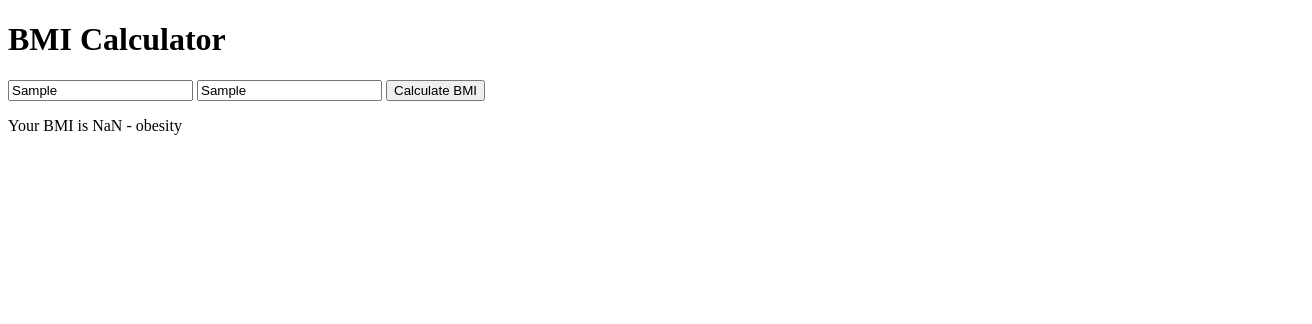
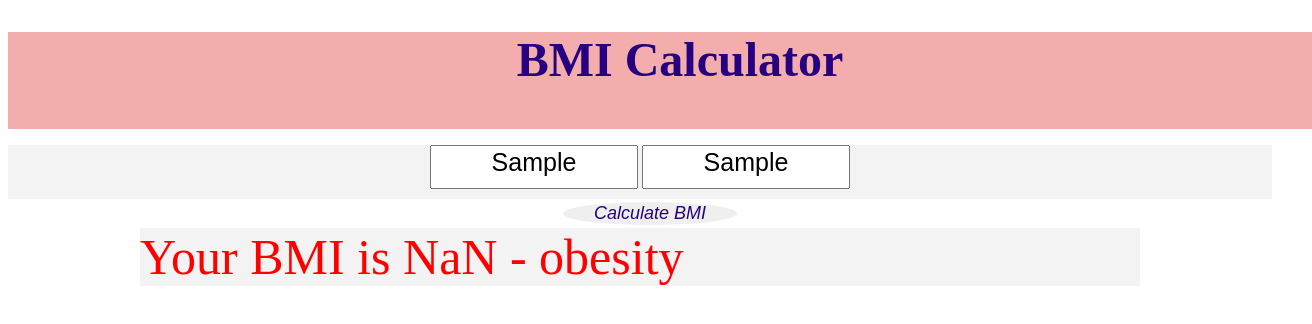
Before and after one commit to sevde18/S.E., a plain HTML site: page index.html in a window 1280 px wide. Both pictures are taken after typing "Sample", "Sample" into the empty fields and a click on the button "Calculate BMI". Shown: the whole page, 1312 px wide, since content can reach past the window. Drawn offline with Linux system fonts and the light colour scheme.

Commit message:
2.version

```diff
--- a/app.js
+++ b/app.js
@@ -1,5 +1,5 @@
-
-      document.querySelector('.btn-new').addEventListener('click', function() {
+document.querySelector('.btn').addEventListener('click', function()
+ {
   var weight = document.getElementById('weight').value;
   var height = document.getElementById('height').value;
   var bmi = weight / (height*height);
@@ -7,13 +7,24 @@
   bmiInterpratation(bmi);
 });
 
-function bmiInterpratation(bmi) {
+function bmiInterpratation(bmi)
+{
 var result;
 if(bmi<18.5)
-    {result = " - underweight";}
-    else if (bmi>=18.5 && bmi<24.9) result = " - normal weight.";
-    else if (bmi>=25&& bmi< 29.0) result = " - overweight.";
-    else result = "- obesity";
+{
+  result = " - underweight";
+  document.getElementById('result').classList.add("under-weight");
+}
+else if (bmi>=18.5 && bmi<24.9){result = " - normal weight.";
+document.getElementById('result').classList.add("normal-weight");
+}
+else if (bmi>=25 && bmi< 29.0){ result = " - overweight.";
+document.getElementById('result').classList.add("over-weight");
+}
+else{
+  result = "- obesity";
+document.getElementById('result').classList.add("obesity");
+}
 document.getElementById('result').innerHTML =
 'Your BMI is ' + Math.round(bmi * 100) / 100 + ' ' + result;
 }
--- a/index.html
+++ b/index.html
@@ -4,13 +4,17 @@
     <link rel="stylesheet" href="style.css">
   </head>
 <body>
-  <h1>BMI Calculator</h1>
+  <dir id="header">
+      <h1 class="title">BMI Calculator</h1>
+</dir>
+<div id="inputs">
+  <input type="text" placeholder="Your weight in kg" id="weight" class="input">
+  <input type="text" placeholder="Your height in m" id="height" class="input">
+  </div>
+ <div id="btndiv">  <button class="btn">Calculate BMI</button></div>
 
-  <input type="text" placeholder="Your weight in kg" id="weight">
-  <input type="text" placeholder="Your height in m" id="height">
+ <div id="result"> <p ></p>
+  <script src="app.js"></script></div>
 
-  <button class="btn-new">Calculate BMI</button>
-  <p id="result"></p>
-  <script src="app.js"></script>
 </body>
 </html>
--- a/style.css
+++ b/style.css
@@ -1,3 +1,69 @@
 .title{
-    color:purple;
+    color:rgb(38, 0, 128);
+    text-align: center;
+    font-size: 48px;
 }
+#header
+{
+background-color:rgb(243, 173, 173) ;
+width: 100%;
+height: 20%;
+padding-bottom: 10px;
+}
+#inputs{
+    text-align: center;
+    background-color:rgb(243, 243, 243) ;
+    width: 100%;
+    height: 20%;
+    padding-bottom: 10px;
+
+}
+.input{
+
+    width: 200px;
+    font-size: 25px;
+    padding-top:10 px;
+    padding-bottom: 10px;
+    text-align: center;
+}
+
+.btn{  width: 180px;
+    height: 48;
+    text-align: center;
+    color:rgb(38, 0, 128);
+    font-size: large;
+    font-style: italic;
+    border-radius: 50%;
+    padding 5px 5px 5px 5px;
+    display: flex;
+    justify-content: center;
+    border: 3px solid white;
+
+}
+#btndiv{
+    margin-left: auto;
+    margin-right: auto;
+    width: 10em;
+}
+#result{
+    background-color:rgb(243, 243, 243) ;
+
+    margin-left: auto;
+    margin-right: auto;
+    width: 20em;
+    font-size: 50px;
+}
+.obesity {
+    color: red;
+}
+
+.over-weight {
+    color: orange;
+}
+
+.normal-weight {
+color: black;
+}
+.under-weight {
+    color: cornflowerblue;
+}
```
Also changed, not shown: 1 other file. Lines whose indentation alone changed are shown as unchanged.
